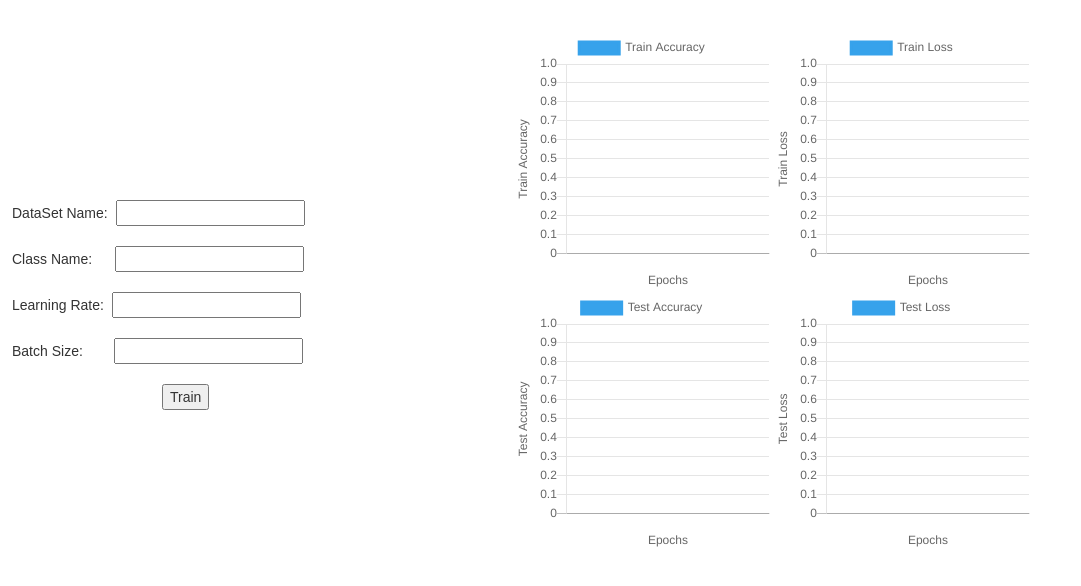
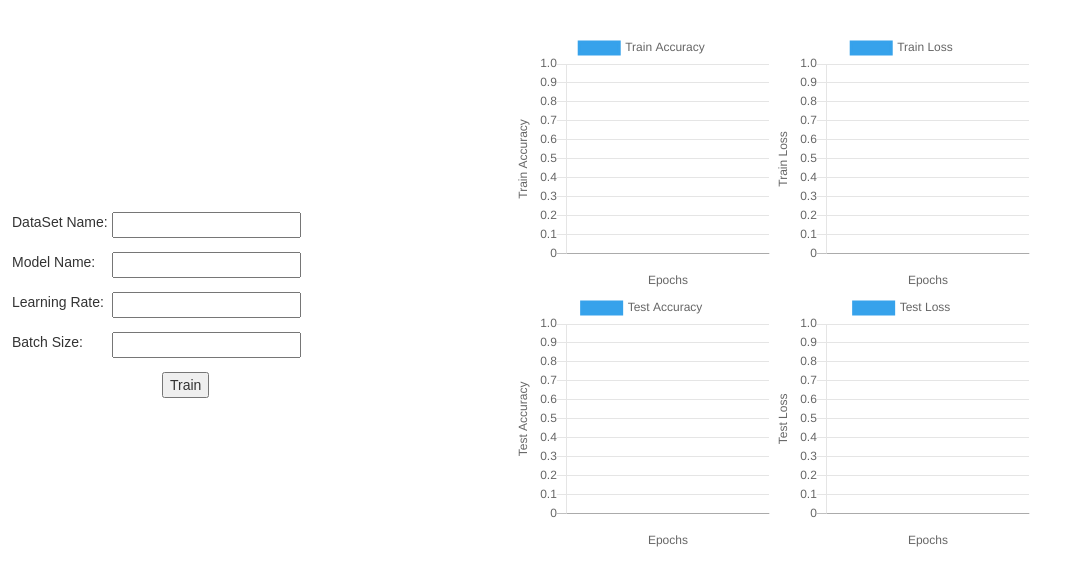
Before and after one commit to NeuEIRG/Neugpucluster, a Django app: page /train in a window 1280 px wide. Shown: the part 139-725 px from the top of the page, without its empty margins (0-1081 px from the left). Run offline with Django 3.2, Linux system fonts and the light colour scheme; some libraries are stand-ins or nearby versions; some web fonts are replaced.

Commit message:
web view basically finished

```diff
--- a/Web/ManagerWebView/ManagerWebView/view.py
+++ b/Web/ManagerWebView/ManagerWebView/view.py
@@ -78,7 +78,14 @@ def upload_network(request):
 
 def upload_train_options(request):
 	if request.POST:
-
+		dataset_name = request.POST['dataset_name']
+		model_name = request.POST['model_name']
+		learning_rate = request.POST['learning_rate']
+		batch_size = request.POST['batch_size']
+		# print(dataset_name)
+		# print(model_name)
+		# print(learning_rate)
+		# print(batch_size)
 		return HttpResponse("over")
 	else:
 		return HttpResponse("fail")
--- /dev/null
+++ b/Web/ManagerWebView/static/js/train.js
@@ -0,0 +1,11 @@
+
+
+$(function(){
+    $("#upload_search_form").ajaxForm(function(message) {
+        if(message=="over") {
+            alert("Start Training!")
+        } else {
+            alert("Request Failed!")
+        }
+    });
+});
--- a/Web/ManagerWebView/templates/train.html
+++ b/Web/ManagerWebView/templates/train.html
@@ -4,12 +4,12 @@
 
 <script src="/static/js/jquery.js"></script>
 <script src="/static/js/jQuery.form.js"></script>
-<script src="/static/js/createDataSet.js"></script>
 <script src="https://cdnjs.cloudflare.com/ajax/libs/Chart.js/2.7.3/Chart.bundle.js"></script>
 <script src="https://cdnjs.cloudflare.com/ajax/libs/Chart.js/2.7.3/Chart.bundle.min.js"></script>
 <script src="https://cdnjs.cloudflare.com/ajax/libs/Chart.js/2.7.3/Chart.js"></script>
 <script src="https://cdnjs.cloudflare.com/ajax/libs/Chart.js/2.7.3/Chart.min.js"></script>
 <script src="/static/js/util.js"></script>
+<script src="/static/js/train.js"></script>
 
 <meta charset="UTF-8">
 
@@ -79,19 +79,19 @@ canvas{
     <div id="upload_files" class="div_1" style="left:12px;position: absolute;">
         <form id="upload_search_form" target="submitFrame" enctype="multipart/form-data" action="/upload_train_options" method="post">
             {% csrf_token %}
-             DataSet Name:&nbsp;&nbsp;<input id="input_dataset_name" type="text" name="dataset_name" autocomplete="off"/>
+             DataSet Name:<input style="position: absolute;left: 100px;" id="input_dataset_name" type="text" name="dataset_name" autocomplete="off"/>
             <br/><br/>
-             Class Name:&nbsp;&nbsp;&nbsp;&nbsp;&nbsp;&nbsp;<input id="input_class_name" type="text" name="class_name" autocomplete="off"/>
+             Model Name:<input style="position: absolute;left: 100px;" id="input_model_name" type="text" name="model_name" autocomplete="off"/>
              <br/><br/>
-             Learning Rate:&nbsp;&nbsp;<input id="input_learning_rate" type="text" name="class_name" autocomplete="off"/>
+             Learning Rate:<input style="position: absolute;left: 100px;" id="input_learning_rate" type="text" name="learning_rate" autocomplete="off"/>
              <br/><br/>
-             Batch Size:&nbsp;&nbsp;&nbsp;&nbsp;&nbsp;&nbsp;&nbsp;&nbsp;<input id="input_batch_size" type="text" name="class_name" autocomplete="off"/>
+             Batch Size:<input style="position: absolute;left: 100px;" id="input_batch_size" type="text" name="batch_size" autocomplete="off"/>
            </br><br/>
             <div style="left:150px; position:absolute;">
                 <div style="width:50%;padding:0;margin:0;float:left;box-sizing:border-box;">
  <!--                  <input type="file" name="myfile" />  -->
                   <div style=" height:0px; overflow:hidden; position:absolute;">
-                    <input type="file"  multiple="multiple" id="up" name="upload_images"/></div>
+                    <input type="submit" id="up"/></div>
                     <button onclick="document.getElementById('up').click();">Train</button>
                   </div>
 
```
Also changed, not shown: Web/ManagerWebView/templates/index.html (+20 -1 lines).
